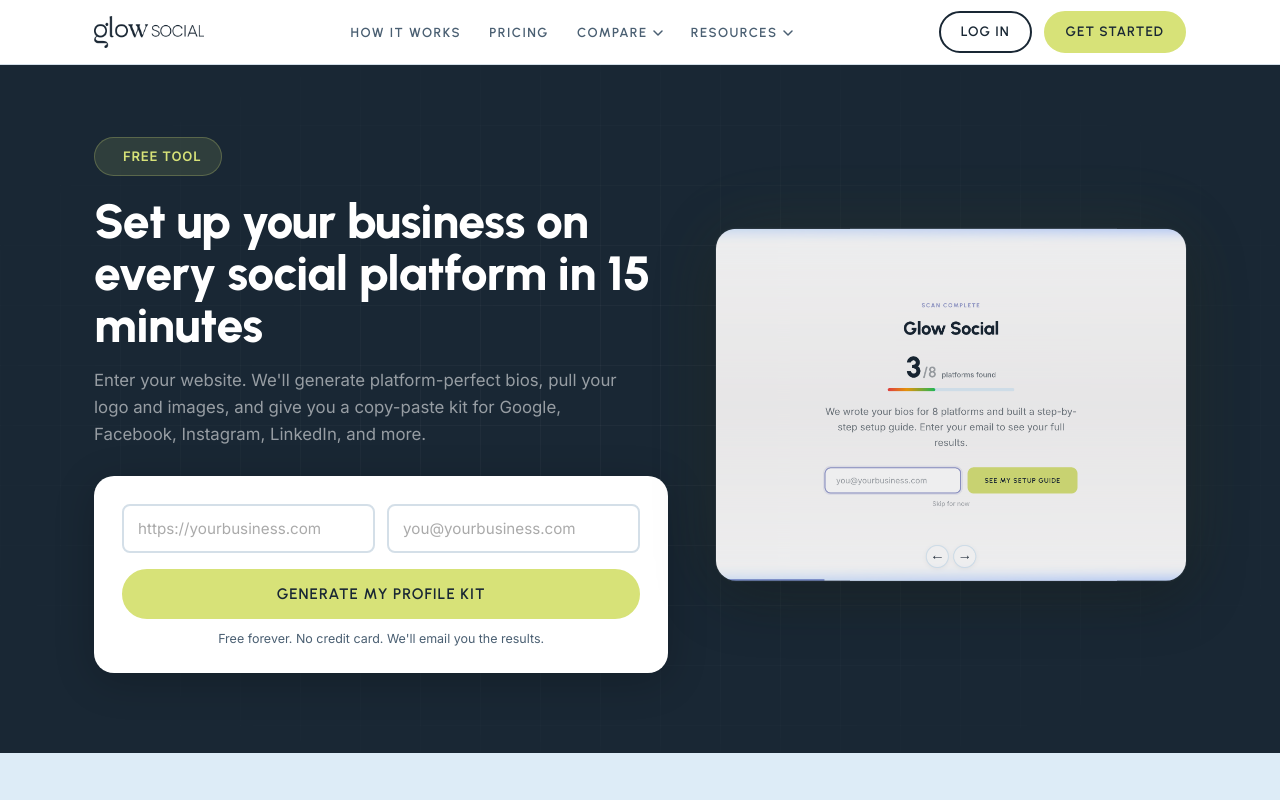
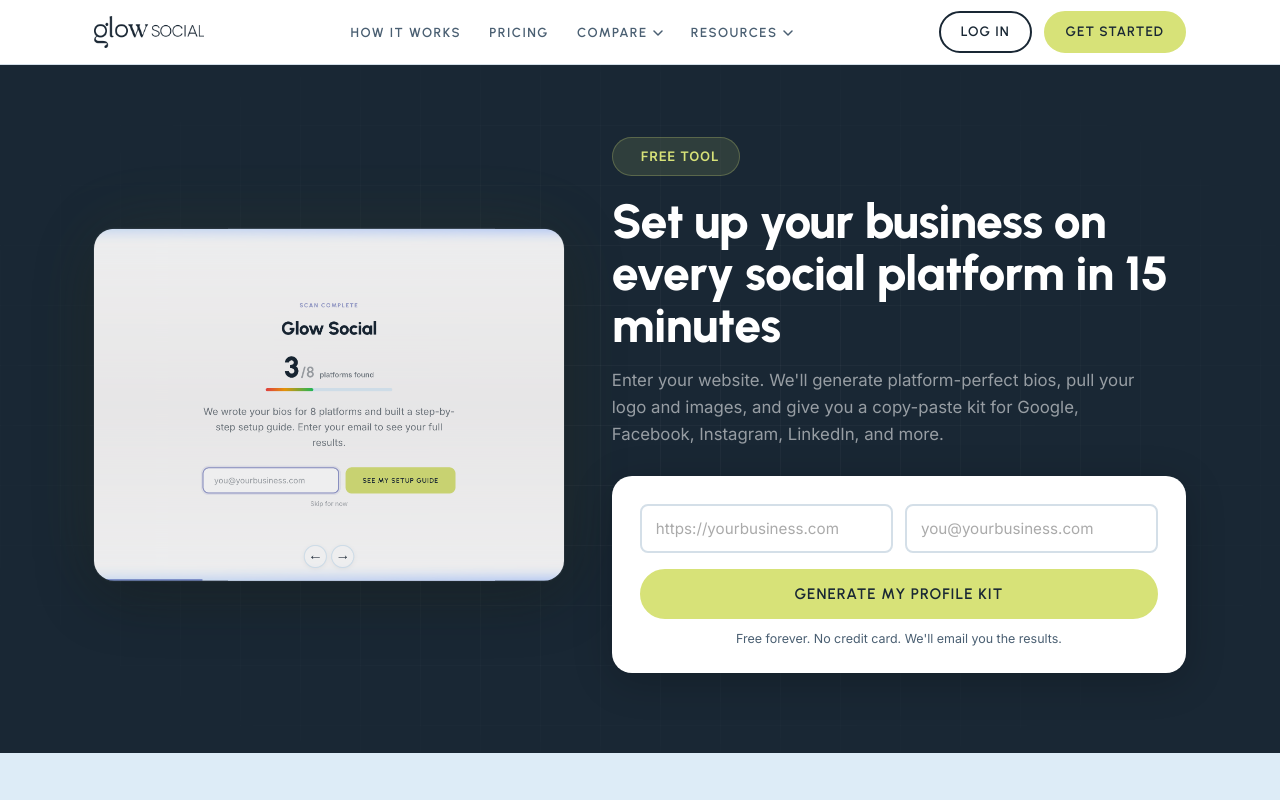
Before and after one commit to glowsocial/glowsocial.com, a Next.js app: page /setup in a window 1280 px wide. Shown: the top 800 px of the page. Built offline with nearby package versions, Linux system fonts and the light colour scheme.

Commit message:
swap: slideshow left, form right on setup landing page

```diff
--- a/app/setup/page.js
+++ b/app/setup/page.js
@@ -117,7 +117,33 @@
         <div className="setup-hero-grid"></div>
         <div className="container">
           <div className="setup-hero-layout">
-            {/* Left: copy + form */}
+            {/* Left: auto-rotating slideshow */}
+            <div className="setup-hero-right">
+              <div className="setup-slideshow">
+                <img
+                  src="/images/setup/slide-1.png"
+                  alt="Welcome screen — Set up every social media platform in 15 minutes"
+                  className="setup-slide"
+                />
+                <img
+                  src="/images/setup/slide-2.png"
+                  alt="Enter your website URL to scan your business"
+                  className="setup-slide"
+                />
+                <img
+                  src="/images/setup/slide-3.png"
+                  alt="Scan results showing 3 of 8 platforms found with score bar"
+                  className="setup-slide"
+                />
+                <img
+                  src="/images/setup/slide-4.png"
+                  alt="Step-by-step Google Business Profile setup guide with numbered instructions"
+                  className="setup-slide"
+                />
+              </div>
+            </div>
+
+            {/* Right: copy + form */}
             <div className="setup-hero-left">
               <div className="setup-badge">
                 <span className="badge-dot"></span>
@@ -187,37 +213,6 @@
                     </p>
                   </div>
                 )}
-              </div>
-            </div>
-
-            {/* Right: auto-rotating slideshow */}
-            <div className="setup-hero-right">
-              <div className="setup-slideshow">
-                {/*
-                  Drop your screenshots into /public/images/setup/ and update paths below.
-                  The slideshow auto-cycles every 3s with a smooth crossfade.
-                  Recommended: 4 screenshots at ~800px wide, showing different steps of the wizard.
-                */}
-                <img
-                  src="/images/setup/slide-1.png"
-                  alt="Welcome screen — Set up every social media platform in 15 minutes"
-                  className="setup-slide"
-                />
-                <img
-                  src="/images/setup/slide-2.png"
-                  alt="Enter your website URL to scan your business"
-                  className="setup-slide"
-                />
-                <img
-                  src="/images/setup/slide-3.png"
-                  alt="Scan results showing 3 of 8 platforms found with score bar"
-                  className="setup-slide"
-                />
-                <img
-                  src="/images/setup/slide-4.png"
-                  alt="Step-by-step Google Business Profile setup guide with numbered instructions"
-                  className="setup-slide"
-                />
               </div>
             </div>
           </div>
--- a/app/setup/setup.css
+++ b/app/setup/setup.css
@@ -24,7 +24,7 @@
 
 .setup-hero-layout {
   display: grid;
-  grid-template-columns: 1.1fr 0.9fr;
+  grid-template-columns: 0.9fr 1.1fr;
   gap: 48px;
   align-items: center;
   position: relative;
@@ -492,7 +492,7 @@
     gap: 32px;
   }
 
-  .setup-hero-right {
+  .setup-hero-left {
     order: -1;
   }
 
```
